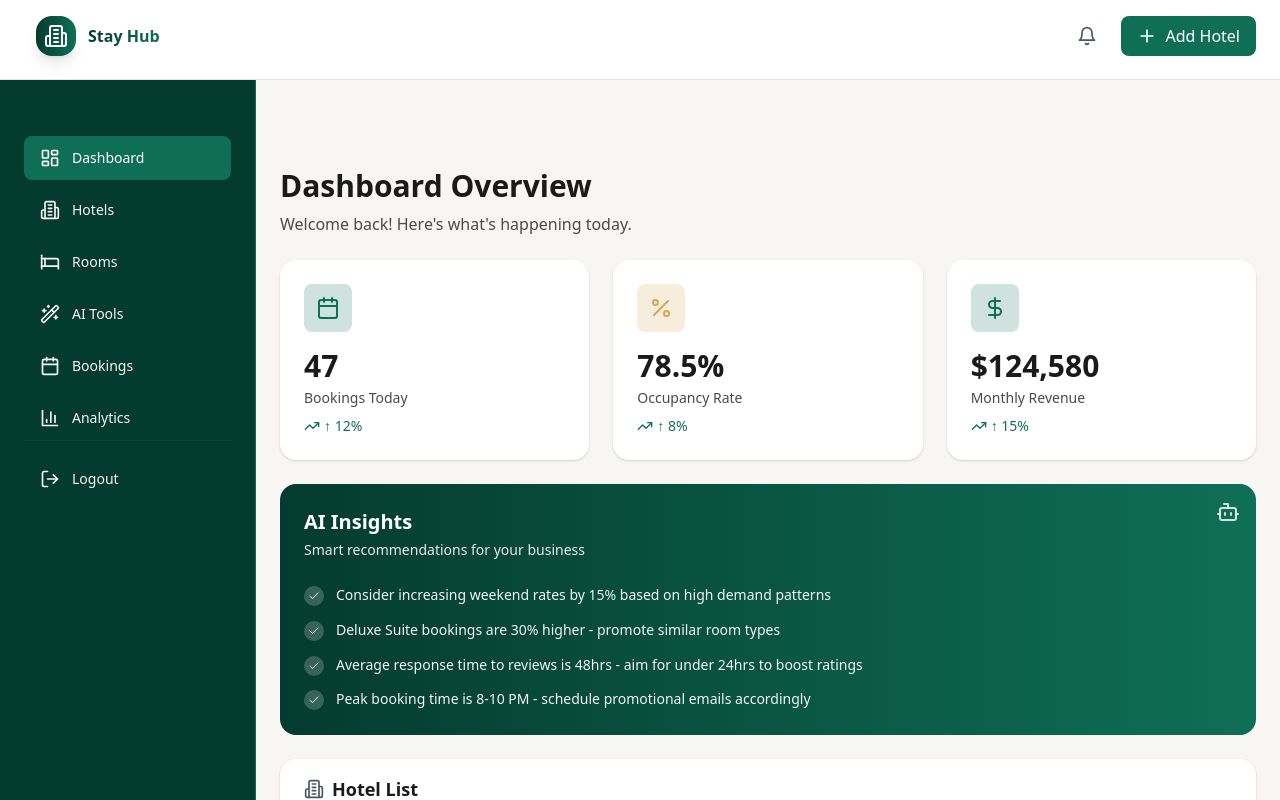
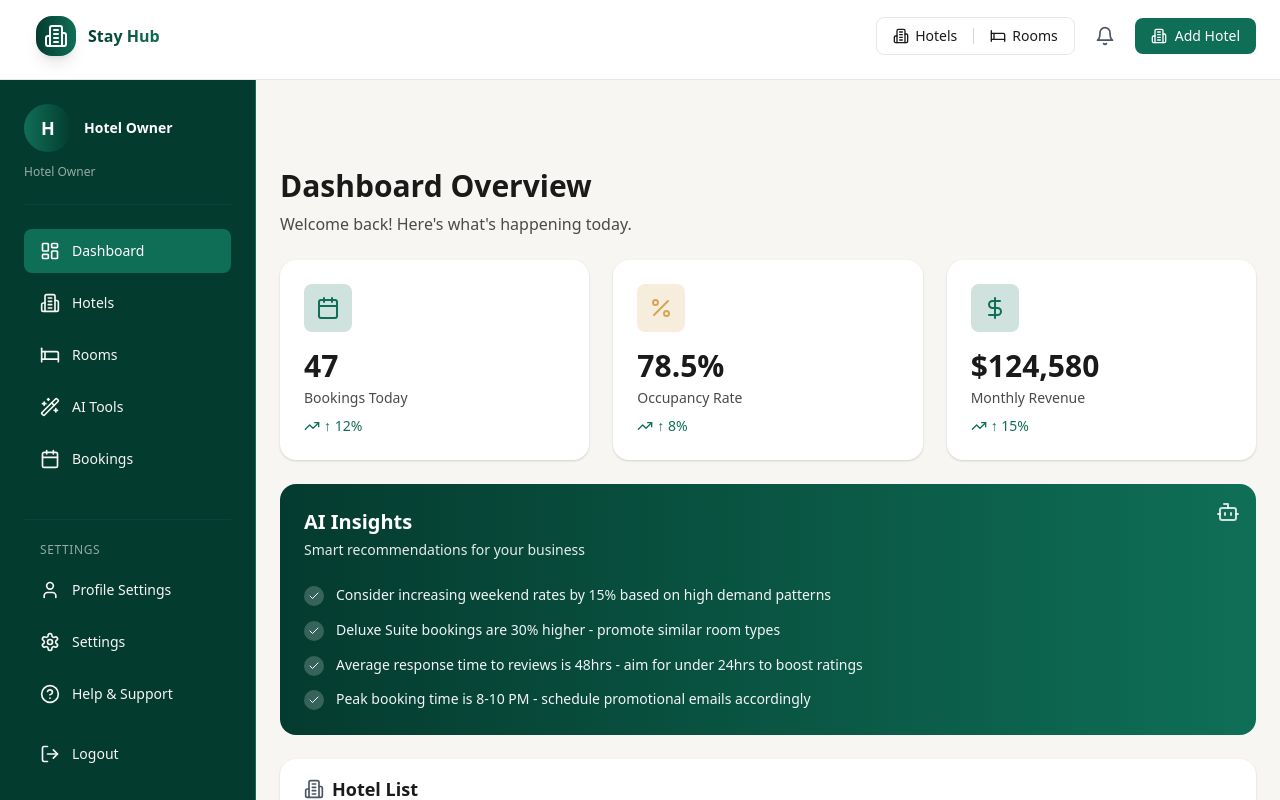
Before and after one commit to anns25/StayHubFrontend, a Next.js app: page /hotel-owner/dashboard in a window 1280 px wide. Shown: the top 800 px of the page. Built offline with nearby package versions, Linux system fonts and the light colour scheme; no server answers; a web font is replaced by a local one.

Commit message:
progress : add hotel room management ui

```diff
--- a/components/shared/HotelOwnerHeader.tsx
+++ b/components/shared/HotelOwnerHeader.tsx
@@ -1,8 +1,11 @@
 'use client';
 
 import { useState, useEffect } from 'react';
-import { Bell, Plus, Menu, X } from 'lucide-react';
+import { Bell, Menu, X, Building2, Bed, Clock } from 'lucide-react';
 import Logo from '../ui/Logo';
+import { useAppSelector } from '@/store/hooks';
+import { usePathname } from 'next/navigation';
+import Link from 'next/link';
 
 interface HotelOwnerHeaderProps {
   onAddHotel?: () => void;
@@ -10,6 +13,13 @@ interface HotelOwnerHeaderProps {
 
 export default function HotelOwnerHeader({ onAddHotel }: HotelOwnerHeaderProps) {
   const [sidebarOpen, setSidebarOpen] = useState(false);
+  const [mounted, setMounted] = useState(false);
+  const pathname = usePathname();
+  const { user } = useAppSelector((state) => state.auth);
+
+  useEffect(() => {
+    setMounted(true);
+  }, []);
 
   useEffect(() => {
     const sidebar = document.getElementById('hotel-owner-sidebar');
@@ -26,6 +36,11 @@ export default function HotelOwnerHeader({ onAddHotel }: HotelOwnerHeaderProps)
 
   const toggleSidebar = () => setSidebarOpen(!sidebarOpen);
 
+  // Determine if we should show Add Hotel button (hide on hotels page)
+  const showAddHotel = mounted && pathname !== '/hotel-owner/hotels';
+  const isPendingApproval = mounted && user && !user.isApproved;
+  const showQuickStats = mounted && pathname === '/hotel-owner/dashboard';
+
   return (
     <header className="bg-ivory-light border-b border-gray-200 sticky top-0 z-50 h-20">
       <div className="px-4 sm:px-6 py-4">
@@ -39,24 +54,63 @@ export default function HotelOwnerHeader({ onAddHotel }: HotelOwnerHeaderProps)
             >
               {sidebarOpen ? <X className="w-6 h-6" /> : <Menu className="w-6 h-6" />}
             </button>
-            <Logo size="sm" showText={true} href="/admin/dashboard" />
+            <Logo size="sm" showText={true} href="/hotel-owner/dashboard" />
           </div>
 
           {/* Right Side Actions */}
-          <div className="flex items-center space-x-3 sm:space-x-4">
+          <div className="flex items-center space-x-2 sm:space-x-3">
+            {/* Pending Approval Badge - Only show if not approved */}
+            {isPendingApproval && (
+              <Link
+                href="/hotel-owner/pending-approval"
+                className="hidden sm:flex items-center space-x-1.5 px-3 py-1.5 bg-warning/10 text-warning border border-warning/20 rounded-lg hover:bg-warning/20 transition-colors text-sm font-medium"
+                suppressHydrationWarning
+              >
+                <Clock className="w-4 h-4" />
+                <span>Pending Approval</span>
+              </Link>
+            )}
+
+            {/* Quick Stats - Show on dashboard */}
+            {showQuickStats && (
+              <div className="hidden lg:flex items-center space-x-4 px-4 py-2 bg-white rounded-lg border border-gray-200" suppressHydrationWarning>
+                <Link
+                  href="/hotel-owner/hotels"
+                  className="flex items-center space-x-1.5 text-sm text-charcoal hover:text-emerald transition-colors"
+                >
+                  <Building2 className="w-4 h-4" />
+                  <span className="font-medium">Hotels</span>
+                </Link>
+                <div className="w-px h-4 bg-gray-300"></div>
+                <Link
+                  href="/hotel-owner/rooms"
+                  className="flex items-center space-x-1.5 text-sm text-charcoal hover:text-emerald transition-colors"
+                >
+                  <Bed className="w-4 h-4" />
+                  <span className="font-medium">Rooms</span>
+                </Link>
+              </div>
+            )}
+
             {/* Notifications */}
-            <button className="relative p-2 text-gray-600 hover:text-gray-900">
+            <button
+              className="relative p-2 text-gray-600 hover:text-gray-900 hover:bg-gray-100 rounded-lg transition-colors"
+              title="Notifications"
+            >
               <Bell className="w-5 h-5" />
             </button>
 
-            {/* Add Hotel Button */}
-            <button
-              onClick={onAddHotel}
-              className="flex items-center space-x-2 bg-emerald hover:bg-emerald-dark text-white px-4 py-2 rounded-lg font-medium text-sm sm:text-base transition-colors"
-            >
-              <Plus className="w-4 h-4 sm:w-5 sm:h-5" />
-              <span className="hidden sm:inline">Add Hotel</span>
-            </button>
+            {/* Add Hotel Button - Only show when not on hotels page */}
+            {showAddHotel && onAddHotel && (
+              <button
+                onClick={onAddHotel}
+                className="hidden sm:flex items-center space-x-2 bg-emerald hover:bg-emerald-dark text-white px-4 py-2 rounded-lg font-medium text-sm transition-colors"
+                suppressHydrationWarning
+              >
+                <Building2 className="w-4 h-4" />
+                <span>Add Hotel</span>
+              </button>
+            )}
           </div>
         </div>
       </div>
--- a/components/shared/HotelOwnerSidebar.tsx
+++ b/components/shared/HotelOwnerSidebar.tsx
@@ -1,8 +1,10 @@
 'use client';
 
-import { useEffect } from 'react';
-import { LayoutDashboard, Building2, Bed, Wand2, Calendar, BarChart3, X, LogOut } from 'lucide-react';
+import { useEffect, useState } from 'react';
+import { LayoutDashboard, Building2, Bed, Wand2, Calendar, BarChart3, X, LogOut, User, Settings, HelpCircle } from 'lucide-react';
 import { logout } from '@/lib/api';
+import { useAppSelector } from '@/store/hooks';
+import Link from 'next/link';
 
 interface MenuItem {
   label: string;
@@ -16,6 +18,13 @@ interface HotelOwnerSidebarProps {
 }
 
 export default function HotelOwnerSidebar({ activeItem = 'Dashboard' }: HotelOwnerSidebarProps) {
+  const [mounted, setMounted] = useState(false);
+  const { user } = useAppSelector((state) => state.auth);
+
+  useEffect(() => {
+    setMounted(true);
+  }, []);
+
   const closeSidebar = () => {
     const sidebar = document.getElementById('hotel-owner-sidebar');
     const overlay = document.getElementById('hotel-owner-sidebar-overlay');
@@ -26,6 +35,10 @@ export default function HotelOwnerSidebar({ activeItem = 'Dashboard' }: HotelOwn
   const handleLogout = async () => {
     await logout();
   };
+
+  const userInitials = mounted && user?.name ? user.name.charAt(0).toUpperCase() : 'H';
+  const userName = mounted && user?.name ? user.name : 'Hotel Owner';
+  const userEmail = mounted && user?.email ? user.email : '';
 
   const menuItems: MenuItem[] = [
     {
@@ -58,11 +71,26 @@ export default function HotelOwnerSidebar({ activeItem = 'Dashboard' }: HotelOwn
       href: '/hotel-owner/bookings',
       active: activeItem === 'Bookings',
     },
+  ];
+
+  const settingsItems: MenuItem[] = [
     {
-      label: 'Analytics',
-      icon: <BarChart3 className="w-5 h-5" />,
-      href: '/hotel-owner/analytics',
-      active: activeItem === 'Analytics',
+      label: 'Profile Settings',
+      icon: <User className="w-5 h-5" />,
+      href: '/hotel-owner/profile',
+      active: activeItem === 'Profile',
+    },
+    {
+      label: 'Settings',
+      icon: <Settings className="w-5 h-5" />,
+      href: '/hotel-owner/settings',
+      active: activeItem === 'Settings',
+    },
+    {
+      label: 'Help & Support',
+      icon: <HelpCircle className="w-5 h-5" />,
+      href: '/hotel-owner/help',
+      active: activeItem === 'Help',
     },
   ];
 
@@ -77,42 +105,88 @@ export default function HotelOwnerSidebar({ activeItem = 'Dashboard' }: HotelOwn
 
       {/* Sidebar */}
       <aside
-        className="w-64 bg-emerald-dark min-h-screen fixed left-0 top-20 bottom-0 overflow-y-auto z-50 transform -translate-x-full lg:translate-x-0 transition-transform duration-300 border-r border-emerald"
+        className="w-64 bg-emerald-dark fixed left-0 top-20 bottom-0 z-50 transform -translate-x-full lg:translate-x-0 transition-transform duration-300 border-r border-emerald flex flex-col"
         id="hotel-owner-sidebar"
       >
-        <div className="p-4 sm:p-6">
-          <div className="flex items-center justify-between mb-6 sm:mb-8 lg:block">
-            <div className="lg:hidden">
-              <h2 className="text-base sm:text-lg font-semibold text-gray-900">Menu</h2>
-            </div>
+        <div className="flex flex-col h-full p-4 sm:p-6">
+          {/* Mobile Close Button */}
+          {/* <div className="flex items-center justify-between mb-6 sm:mb-8 lg:hidden flex-shrink-0">
+            <h2 className="text-base sm:text-lg font-semibold text-white">Menu</h2>
             <button
               onClick={closeSidebar}
-              className="lg:hidden p-2 text-gray-600 hover:text-gray-900"
+              className="p-2 text-ivory hover:text-white"
               aria-label="Close menu"
             >
               <X className="w-5 h-5" />
             </button>
+          </div> */}
+
+          {/* User Profile Section */}
+          <div className="mb-6 pb-6 border-b border-emerald/20 flex-shrink-0">
+            <div className="flex items-center space-x-3 mb-3">
+              <div className="w-12 h-12 bg-gradient-to-r from-emerald to-emerald-dark rounded-full flex items-center justify-center flex-shrink-0">
+                <span className="text-white text-lg font-semibold" suppressHydrationWarning>
+                  {userInitials}
+                </span>
+              </div>
+              <div className="flex-1 min-w-0">
+                <div className="text-sm font-semibold text-white truncate" suppressHydrationWarning>
+                  {userName}
+                </div>
+                <div className="text-xs text-ivory/80 truncate" suppressHydrationWarning>
+                  {userEmail}
+                </div>
+              </div>
+            </div>
+            <div className="text-xs text-ivory/60">Hotel Owner</div>
           </div>
 
-          <nav className="space-y-2">
+          {/* Main Navigation - Takes available space */}
+          <nav className="space-y-2 flex-1 min-h-0">
             {menuItems.map((item) => (
-              <a
+              <Link
                 key={item.href}
                 href={item.href}
                 onClick={closeSidebar}
-                className={`flex items-center space-x-3 px-3 sm:px-4 py-2 sm:py-3 rounded-lg transition-colors ${item.active
+                className={`flex items-center space-x-3 px-3 sm:px-4 py-2 sm:py-3 rounded-lg transition-colors ${
+                  item.active
                     ? 'bg-emerald text-white font-medium'
                     : 'text-ivory hover:bg-emerald/20'
-                  }`}
+                }`}
               >
                 {item.icon}
                 <span className="text-xs sm:text-sm">{item.label}</span>
-              </a>
+              </Link>
             ))}
+          </nav>
 
-          </nav>
-          {/* Logout Button */}
-          <div className="mt-auto pt-4 border-t border-emerald/20">
+          {/* Bottom Section - Settings and Logout */}
+          <div className="flex-shrink-0 pt-4 border-t border-emerald/20">
+            {/* Settings Section */}
+            <div className="mb-4">
+              <div className="px-3 sm:px-4 mb-2">
+                <span className="text-xs text-ivory/60 uppercase tracking-wider">Settings</span>
+              </div>
+              <nav className="space-y-2">
+                {settingsItems.map((item) => (
+                  <Link
+                    key={item.href}
+                    href={item.href}
+                    onClick={closeSidebar}
+                    className={`flex items-center space-x-3 px-3 sm:px-4 py-2 sm:py-3 rounded-lg transition-colors ${
+                      item.active
+                        ? 'bg-emerald text-white font-medium'
+                        : 'text-ivory hover:bg-emerald/20'
+                    }`}
+                  >
+                    {item.icon}
+                    <span className="text-xs sm:text-sm">{item.label}</span>
+                  </Link>
+                ))}
+              </nav>
+            </div>
+
+            {/* Logout Button */}
             <button
               onClick={handleLogout}
               className="flex items-center space-x-3 px-3 sm:px-4 py-2 sm:py-3 rounded-lg transition-colors w-full text-ivory hover:bg-red-600/20 hover:text-red-300"
@@ -122,7 +196,6 @@ export default function HotelOwnerSidebar({ activeItem = 'Dashboard' }: HotelOwn
             </button>
           </div>
         </div>
-
       </aside>
     </>
   );
```
Also changed, not shown: app/hotel-owner/hotels/page.tsx (+5 -5 lines), app/hotel-owner/rooms/page.tsx (+5 -5 lines).
